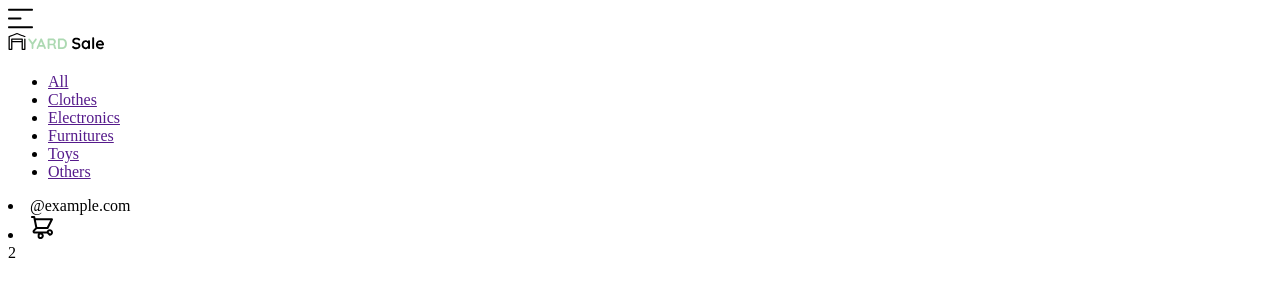
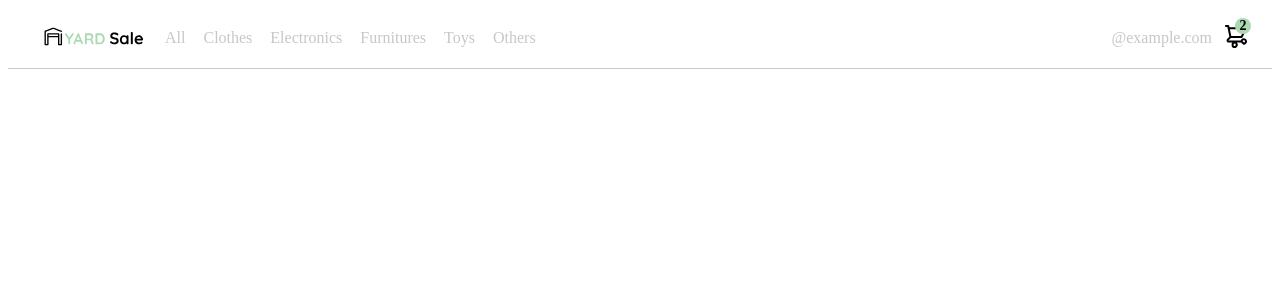
Before and after one commit to giovanyosorio/frontend-developer, a plain HTML site: page navbar.html in a window 1280 px wide. Drawn offline with Linux system fonts and the light colour scheme.

Commit message:
Navbar: CSS

```diff
--- a/navbar.html
+++ b/navbar.html
@@ -7,12 +7,102 @@
         <link rel="preconnect" href="https://fonts.gstatic.com" crossorigin>
         <link href="https://fonts.googleapis.com/css2?family=Quicksand:wght@300;500;700&display=swap" rel="stylesheet">
     </head>
+   <style>
+    :root {
+        --white: #FFFFFF;
+        --black: #000000;
+        --very-light-pink: #c7c7c7;
+        --text-input-file: #f7f7f7;
+        --hospital-green: #ACD9B2;
+        --sm: 14px;
+        --md: 16px;
+        --lg: 18px;
+    }
+    .menu{
+        display: none;
+
+    }
+    .logo{
+        width: 100px;
+    }
+    .navbar-left ul ,.navbar-right ul{
+        list-style: none;
+        padding: 0;
+        margin: 0;
+        display: flex;
+        align-items: center;
+        height: 60px;
+    }
+    nav{
+        display: flex;
+        justify-content: space-between;
+       padding:0 24px;
+       height: 60px;
+       border-bottom: 1px solid var(--very-light-pink);
+    }
+    .navbar-left{
+        display: flex;
+        margin-left: 12px;
+    }
+    .navbar-left ul {
+        display: flex;
+        margin-left: 12px;
+    }
+    .navbar-left ul li a,.navbar-right ul li a{
+        text-decoration: none;
+        color: var(--very-light-pink);
+        border: 1px solid var(--white);
+        padding: 8px;
+        border-radius: 8px;
+    }
+    .navbar-left ul li a:hover,.navbar-right ul li a:hover{
+      color: var(--hospital-green);
+        border: 1px solid var(--hospital-green);
+    }
+    .navbar-email{
+        color: var(--very-light-pink);
+        font-size: var(--md);
+        margin-right: 12px;
+    }
+    .navbar-shopping-cart {
+        position: relative;
+
+
+    }
+    .navbar-shopping-cart div{
+        width: 16px;
+        height: 16px;
+        background-color: var(--hospital-green);
+        border-radius: 50%;
+        font-size: var(--sm);
+        font-weight: bold;
+        position: absolute;
+        top: -6px;
+        right: -3px;
+        display:flex ;
+        justify-content: center;
+        align-items: center;
+    }
+
+    @media (max-width:640px) {
+        .menu{
+            display: block;
+        }
+        .navbar-left ul{
+            display: none;
+        }
+        .navbar-email{
+            display: none;
+        }
+    }
+   </style>
+
 <body>
     <nav>
-        <img src="./Platzi_YardSale_Icons/icon_menu.svg" alt="" srcset="">
+        <img src="./Platzi_YardSale_Icons/icon_menu.svg" alt="" srcset="" class="menu">
 
         <div class="navbar-left">
-            <img src="./Platzi_YardSale_Logos/logo_yard_sale.svg" alt="" srcset="">
+            <img src="./Platzi_YardSale_Logos/logo_yard_sale.svg" alt="" srcset="" class="logo">
             <ul>
                 <li>
                     <a href="">All</a>
@@ -35,12 +125,15 @@
             </ul>
         </div>
 
-        <div class="right-left">
-            <li>@example.com</li>
-            <li class="navbar-shopping-cart">
-                <img src="./Platzi_YardSale_Icons/icon_shopping_cart.svg" alt="" srcset="">
-                <div>2</div>
-            </li>
+        <div class="navbar-right">
+            <ul>
+                <li class="navbar-email">@example.com</li>
+                <li class="navbar-shopping-cart">
+                    <img src="./Platzi_YardSale_Icons/icon_shopping_cart.svg" alt="" srcset="">
+                    <div>2</div>
+                </li>
+            </ul>
+
         </div>
     </nav>
 </body>
```
